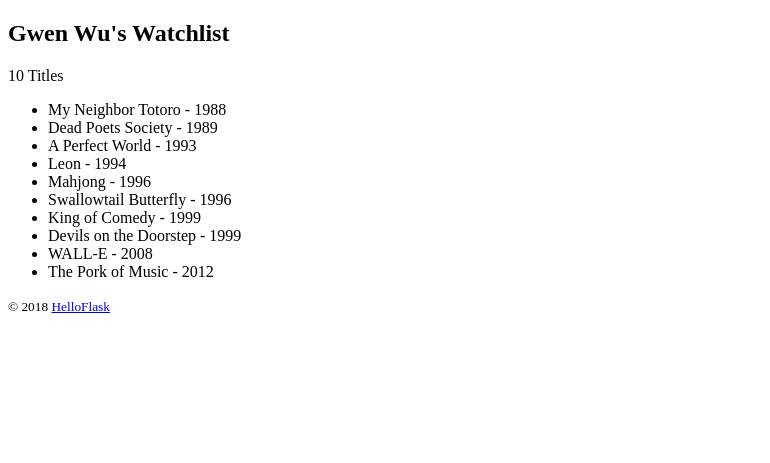
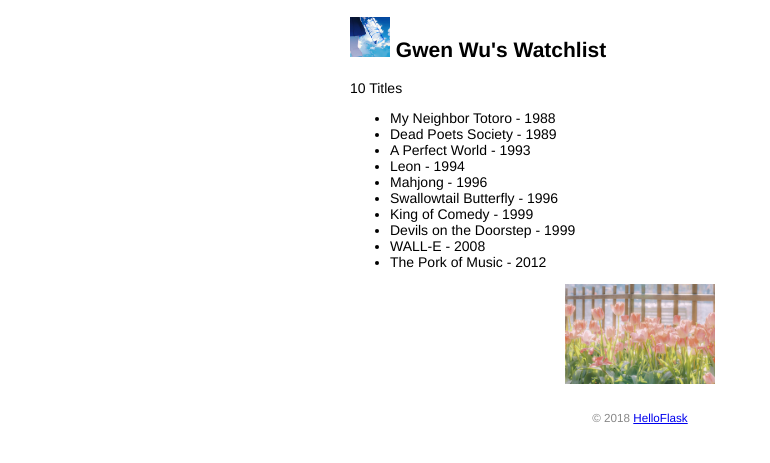
Before and after one commit to gwnwu547/watchlist, a Flask app: page / in a window 1280 px wide. Shown: the top 463 px of the page, without its empty margins (0-770 px from the left). Run offline with Flask 3, Linux system fonts and the light colour scheme.

Commit message:
add html

```diff
--- a/templates/index.html
+++ b/templates/index.html
@@ -1,11 +1,16 @@
 <!DOCTYPE html>
 <html lang="en">
 <head>
+    <link rel="stylesheet" href="{{url_for('static',filename='style.css')}}">
     <meta charset="utf-8">
     <title>{{ name }}'s Watchlist</title>
+    <link rel="icon" href="{{url_for('static', filename = 'favicon.png')}}">
 </head>
 <body>
-    <h2>{{ name }}'s Watchlist</h2>
+    <h2>
+        <img alt="bottle" class="avatar" src="{{url_for('static',filename='images/bottle.png')}}">
+        {{ name }}'s Watchlist
+    </h2>
     {# 使用 length 过滤器获取 movies 变量的长度 #}
     <p>{{ movies|length }} Titles</p>
     <ul>
@@ -13,6 +18,7 @@
         <li>{{ movie.title }} - {{ movie.year }}</li>  {# 等同于 movie['title'] #}
         {% endfor %}  {# 使用 endfor 标签结束 for 语句 #}
     </ul>
+    <img alt="tulip" class="end_pic" src="{{url_for('static', filename='images/tulip.png')}}">
     <footer>
         <small>&copy; 2018 <a href="http://helloflask.com/book/3">HelloFlask</a></small>
     </footer>
```
